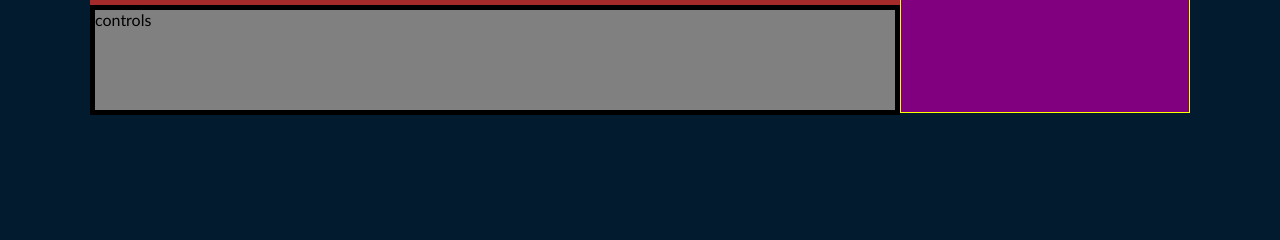
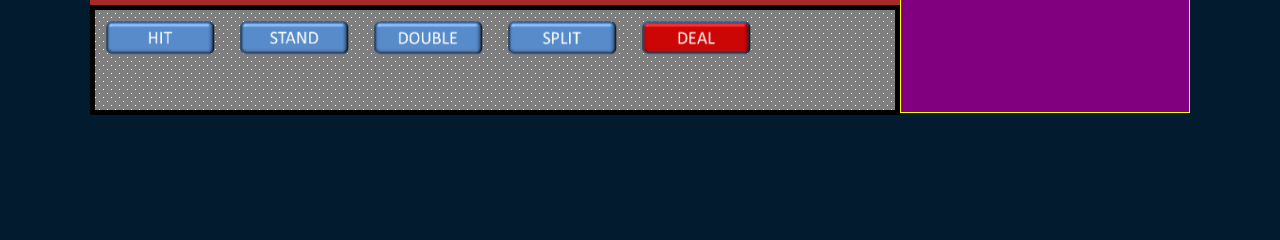
Before and after one commit to jcyeh5/p3.jacksonyeh.net, a PHP site: page / in a window 1280 px wide. Shown: the part 487-727 px from the top of the page. Run offline with PHP 8.4, Linux system fonts and the light colour scheme; some libraries are stand-ins or nearby versions.

Commit message:
control buttons

```diff
--- a/css/style.css
+++ b/css/style.css
@@ -30,7 +30,8 @@ body {
 #controls{
 	width: 800px;
 	height: 100px;
-	background: grey;
+	background-image: url(/images/controls_background.png);
+
 	border: thick solid black;
 	float: left;
 }
@@ -52,3 +53,9 @@ body {
 	height: 160px;
 	border: thick solid white;
 }
+
+.controlbuttons {
+margin: 10px;
+height: 40px;
+width: 110px;
+}
--- a/index.php
+++ b/index.php
@@ -35,10 +35,16 @@
 		help window
 		</div>
 		<div id="controls">
-		controls
+
+			<img id="hit_button" class="controlbuttons" src="images/hit.png" alt="hit" >
+			<img id="stand_button" class="controlbuttons"src="images/stand.png" alt="stand"  >
+			<img id="double_button" class="controlbuttons"src="images/double.png" alt="double">
+			<img id="split_button" class="controlbuttons"src="images/split.png" alt="split"  >
+			<img id="deal_button" class="controlbuttons"src="images/deal.png" alt="deal"  >
 		</div>
 	</div>
 
+	 <script src="http://ajax.googleapis.com/ajax/libs/jquery/1.10.2/jquery.min.js"></script>
 
 
 </body>
```
Also changed, not shown: images/controls_background.png (added), images/deal.png (added), images/double.png (added), images/hit.png (added), images/split.png (added), images/stand.png (added).
